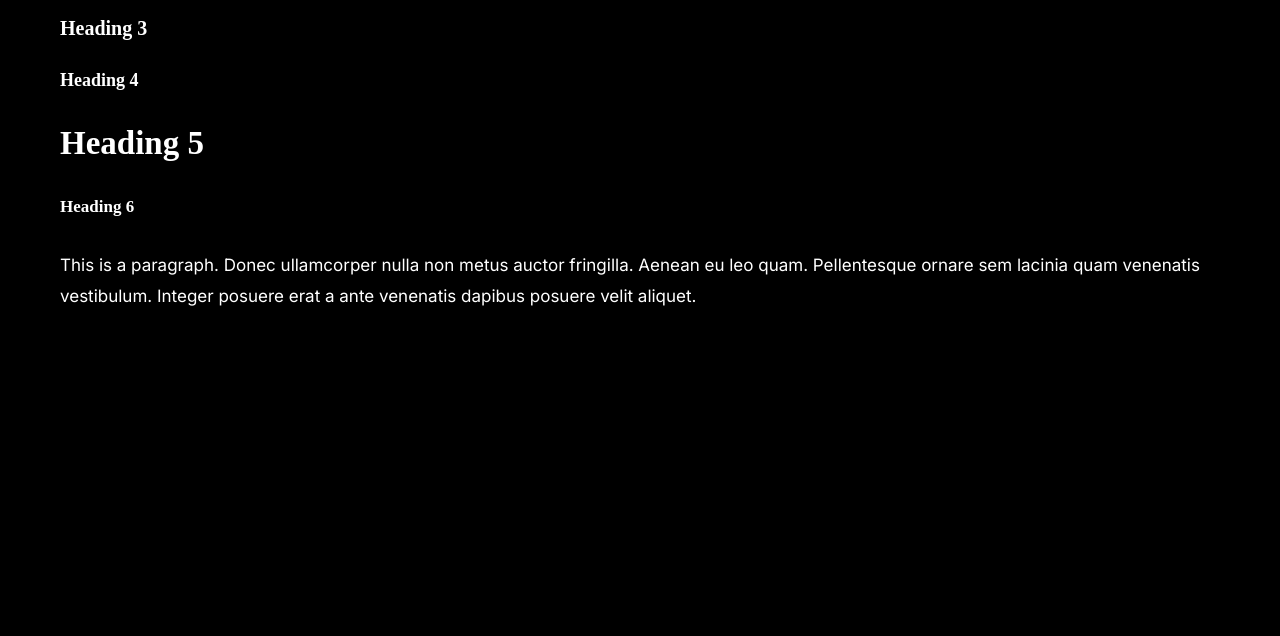
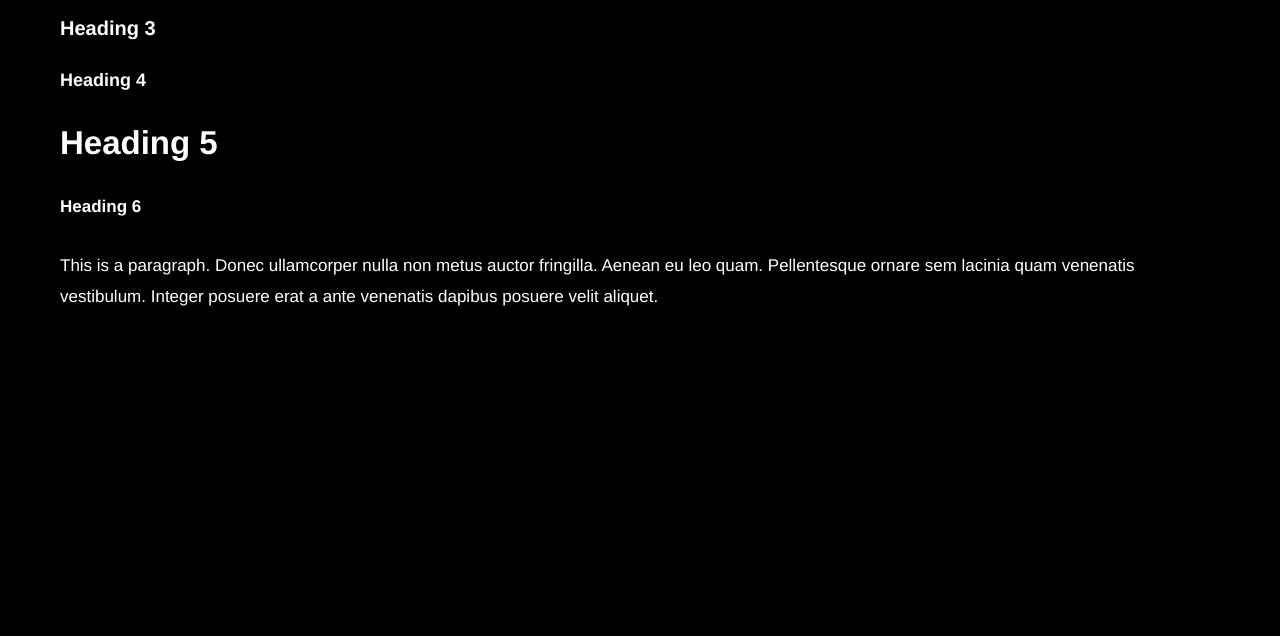
Before and after one commit to millertchris/diversity-and-inclusion, a website built with webpack: page src/pages/index.html in a window 1280 px wide. Shown: the part 164-800 px from the top of the page. Built offline with nearby package versions, Linux system fonts and the light colour scheme.

Commit message:
Variable & type updates

```diff
--- a/src/styles/global/typography.scss
+++ b/src/styles/global/typography.scss
@@ -16,21 +16,6 @@ $h5-line-height: 1.3;
 
 $h6-font-size: 17px; // 17px
 $h6-line-height: 1.5;
-
-h1,
-.h1,
-h2,
-.h2,
-h3,
-.h3,
-h4,
-.h4,
-h5,
-.h5,
-h6,
-.h6 {
-	font-family: 'Inter', sans-serif;
-}
 
 .title {
 	text-transform: uppercase;
--- a/src/styles/global/variables.scss
+++ b/src/styles/global/variables.scss
@@ -36,11 +36,29 @@ $file-path: '../../static/';
 // 	font-family: 'Morganite';
 // 	src: url($file-path + '/fonts/Morganite-Bold.woff') format('woff');
 // }
+// @font-face {
+//   font-family: 'Avuhneer';
+//   src: url($file-path + '/fonts/AvenirNext-Regular.eot?#iefix') format('embedded-opentype'),
+//   url($file-path + '/fonts/AvenirNext-Regular.woff') format('woff'),
+//   url($file-path + '/fonts/AvenirNext-Regular.ttf')  format('truetype'),
+//   url($file-path + '/fonts/AvenirNext-Regular.svg#AvenirNext-Regular') format('svg');
+//   font-weight: normal;
+//   font-style: normal;
+// }
+// @font-face {
+//   font-family: 'Avuhneer-Bold';
+//   src: url($file-path + '/fonts/AvenirNext-Bold.eot?#iefix') format('embedded-opentype'),
+//   url($file-path + '/fonts/AvenirNext-Bold.woff') format('woff'),
+//   url($file-path + '/fonts/AvenirNext-Bold.ttf')  format('truetype'),
+//   url($file-path + '/fonts/AvenirNext-Bold.svg#AvenirNext-Bold') format('svg');
+//   font-weight: normal;
+//   font-style: normal;
+// }
 
-$sans-serif: 'Inter', sans-serif;
+$base-font-family: 'Avuhneer', Helvetica, Arial, sans-serif;
+$heading-font-family: 'Morganite', Helvetica, Arial, sans-serif;
 
-$base-font-family: 'Inter';
-$heading-font-family: 'Morganite';
+$sans-serif: $base-font-family;
 
 // Font Size
 $base-font-size: 17px;
--- a/src/styles/partials/header.scss
+++ b/src/styles/partials/header.scss
@@ -13,13 +13,13 @@
 		display: block;
 		width: 80px;
 		height: 36px;
-		fill: #fff;
+		fill: $white;
 		transition: fill 0.3s ease-out;
 	}
 	.menu-btn {
 		background: transparent;
 		border: none;
-		color: white;
+		color: $white;
 		padding: 0;
 		margin: 0;
 		font-size: 0;
@@ -35,7 +35,7 @@
 			content: '';
 			width: 100%;
 			height: 1px;
-			background: white;
+			background: $white;
 			display: block;
 		}
 	}
--- a/webpack.config.js
+++ b/webpack.config.js
@@ -27,7 +27,7 @@ module.exports = {
 				test: /\.(png|svg|jpg|jpeg|gif|mp3)$/i,
 				type: 'asset/resource',
 				generator: {
-					//If emitting file, the file path is
+					// If emitting file, the file path is
 					filename: 'images/[name][ext][query]',
 				},
 			},
```
